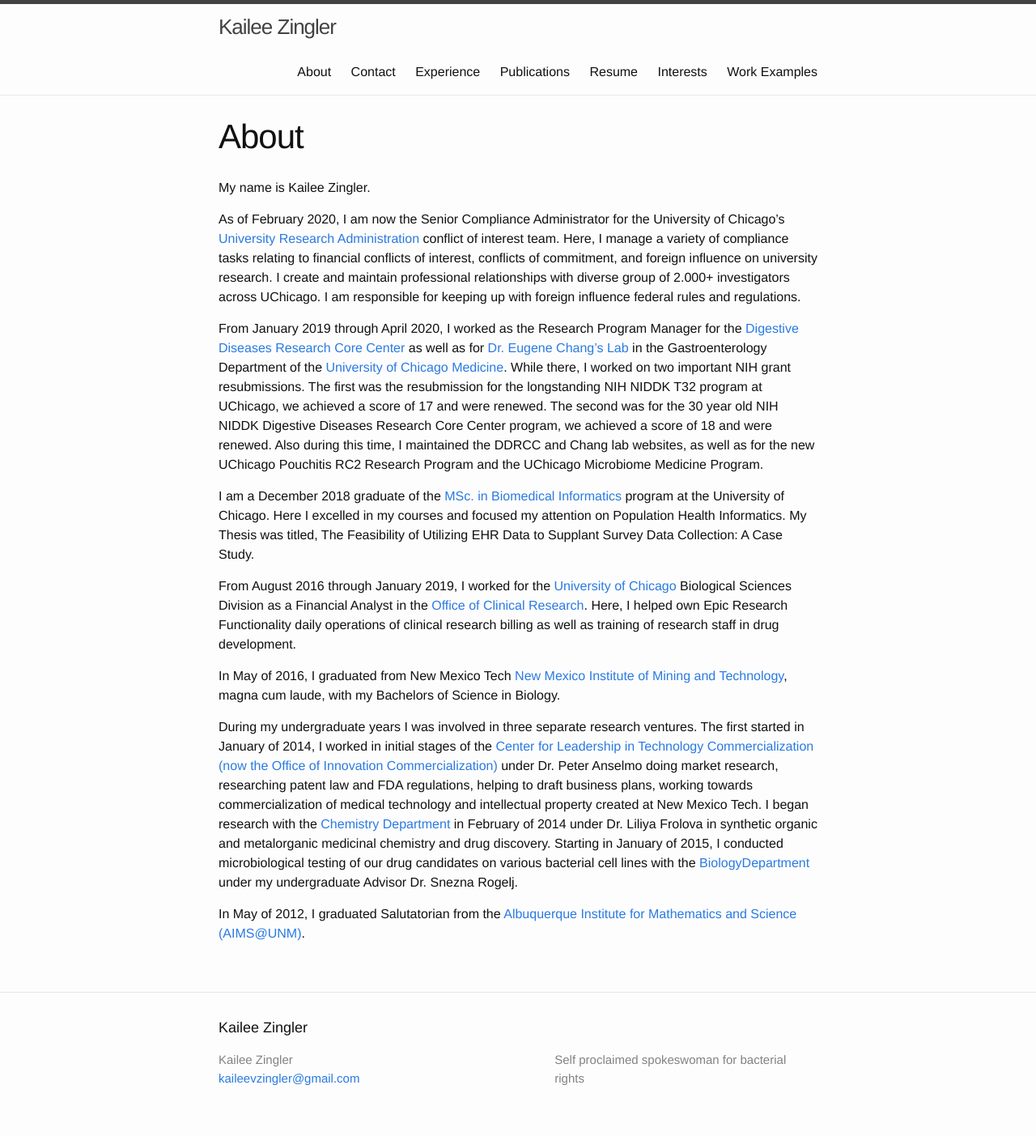
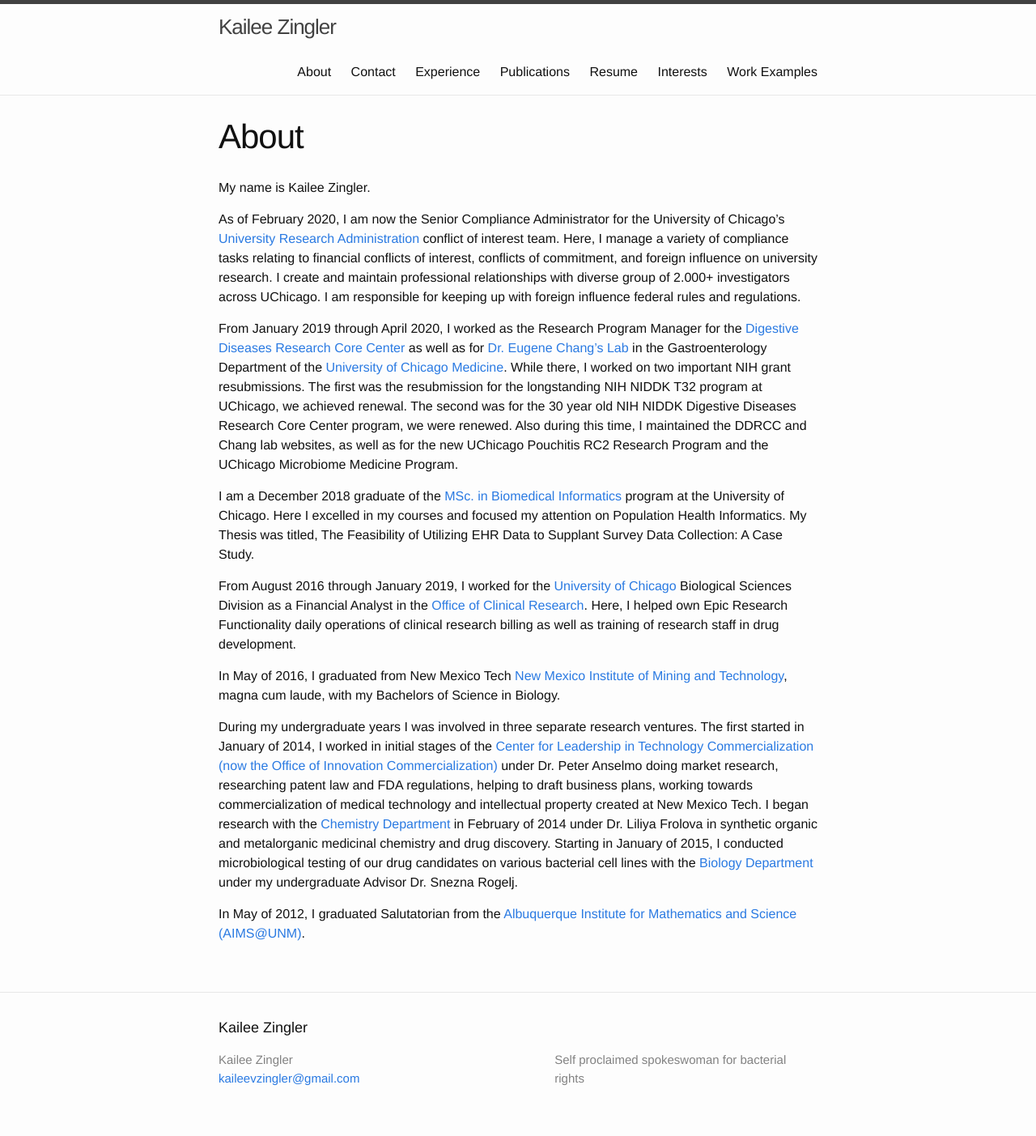
Before and after one commit to kzingler/kzingler.github.io, a Jekyll site: the page built from about.md, in a window 1280 px wide. Shown: the whole page at 81% size. Built offline with Jekyll 4.4.1, drawn with Linux system fonts in a browser that asks for light colours.

Commit message:
Update about.md

```diff
--- a/about.md
+++ b/about.md
@@ -9,7 +9,7 @@
 Here, I manage a variety of compliance tasks relating to financial conflicts of interest, conflicts of commitment, and foreign influence on university research. I create and maintain professional relationships with diverse group of 2.000+ investigators across UChicago. I am responsible for keeping up with foreign influence federal rules and regulations.
 
 From January 2019 through April 2020, I worked as the Research Program Manager for the [Digestive Diseases Research Core Center](http://www.uchicagoddrcc.org/research-cores) as well as for [Dr. Eugene Chang's Lab](https://changlab.uchicago.edu) in the Gastroenterology Department of the [University of Chicago Medicine](https://en.wikipedia.org/wiki/University_of_Chicago_Medical_Center).
-While there, I worked on two important NIH grant resubmissions. The first was the resubmission for the longstanding NIH NIDDK T32 program at UChicago, we achieved a score of 17 and were renewed. The second was for the 30 year old NIH NIDDK Digestive Diseases Research Core Center program, we achieved a score of 18 and were renewed.
+While there, I worked on two important NIH grant resubmissions. The first was the resubmission for the longstanding NIH NIDDK T32 program at UChicago, we achieved renewal. The second was for the 30 year old NIH NIDDK Digestive Diseases Research Core Center program, we were renewed.
 Also during this time, I maintained the DDRCC and Chang lab websites, as well as for the new UChicago Pouchitis RC2 Research Program and the UChicago Microbiome Medicine Program.
 
 I am a December 2018 graduate of the [MSc. in Biomedical Informatics](https://grahamschool.uchicago.edu/academic-programs/masters-degrees/biomedical-informatics) program at the University of Chicago.
@@ -31,7 +31,7 @@
 Department](https://www.nmt.edu/academics/chemistry/index.php) in February of 2014 under Dr. Liliya Frolova
 in synthetic organic and metalorganic medicinal chemistry and drug discovery. Starting in
 January of 2015, I conducted microbiological testing of our drug candidates on various bacterial
-cell lines with the [BiologyDepartment](https://www.nmt.edu/academics/biology/) under my undergraduate Advisor
+cell lines with the [Biology Department](https://www.nmt.edu/academics/biology/) under my undergraduate Advisor
 Dr. Snezna Rogelj.
 
 In May of 2012, I graduated Salutatorian from the [Albuquerque Institute for Mathematics and Science (AIMS@UNM)](http://www.aims-unm.org).
```
